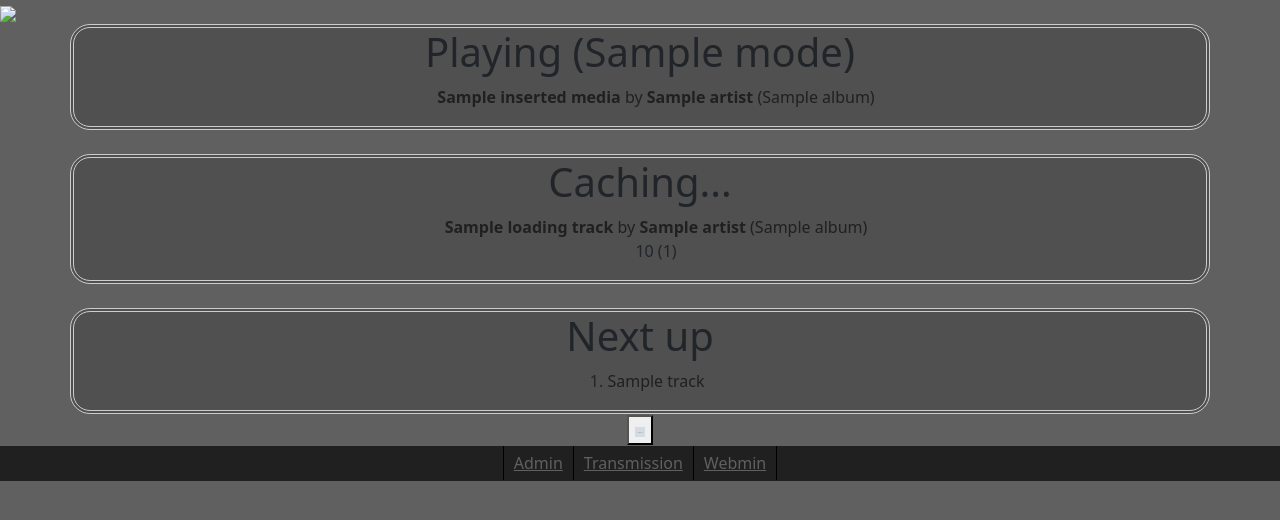
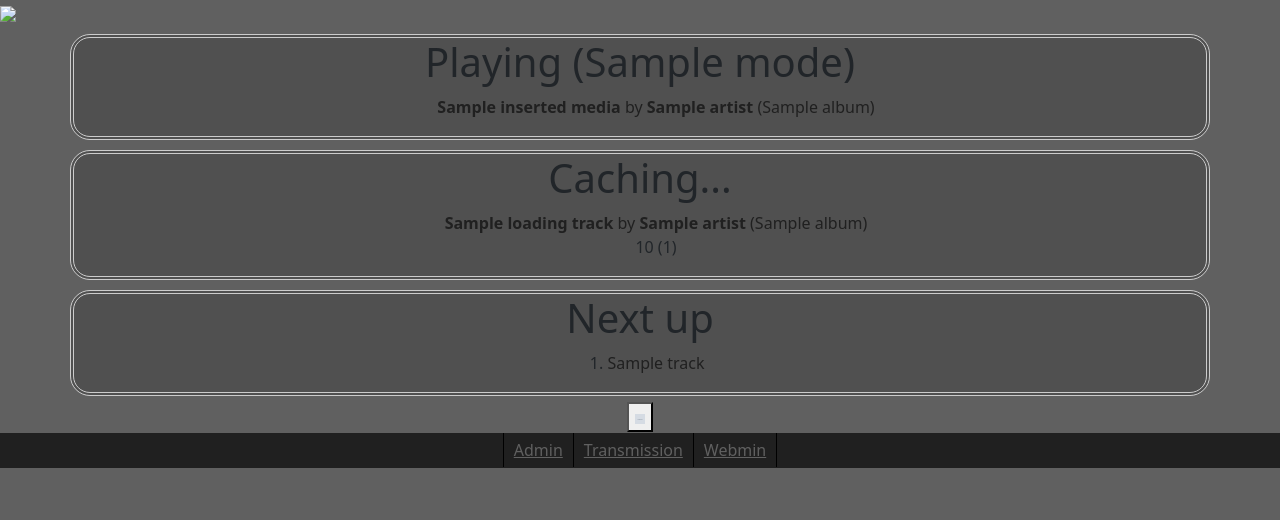
Before and after one commit to michimussato/JukeOroni, a Django app: template player/templates/player/box_base.html in a window 1280 px wide. Shown: the part 48-568 px from the top of the page. Run offline with Django 3.2, Linux system fonts and the light colour scheme; the template is opened without the code that fills it: most values are stand-ins (such as "Sample title", 1, 10 or a date in 2020); grey boxes marked "Sample" are stand-in pictures; parts of the project's set-up code (start-up, migrations or seed data) failed here and were passed over; some libraries are stand-ins or nearby versions.

Commit message:
front end modifications

```diff
--- a/player/static/custom.css
+++ b/player/static/custom.css
@@ -114,6 +114,8 @@ footer {
 .text_elements_box {
         display:block;
         margin-left:auto;
+        margin-top: 10px;
+        margin-bottom: 5px;
         margin-right:auto;
         border-radius: 20px;
         border: 4px double #cccccc;
--- a/player/templates/player/box_base.html
+++ b/player/templates/player/box_base.html
@@ -23,7 +23,6 @@
 {% block box_navigation %}
 
     {% if inserted_media %}
-        <br>
         <div class="text_elements_box container" style="text-align: center;">
             <h1 align="center">Playing ({{ box.loader_mode }} mode)</h1>
         <table style="border:0px solid black;margin-left:auto;margin-right:auto;">
@@ -45,7 +44,6 @@
 
     {% if loading_track %}
 
-        <br>
         <div class="text_elements_box container" style="text-align: center;">
             <h1>Caching...</h1>
 
@@ -64,7 +62,6 @@
     {% endif %}
 
     {% if queue %}
-        <br>
         <div class="text_elements_box container" style="text-align: center;">
         <h1>Next up</h1>
 
```
